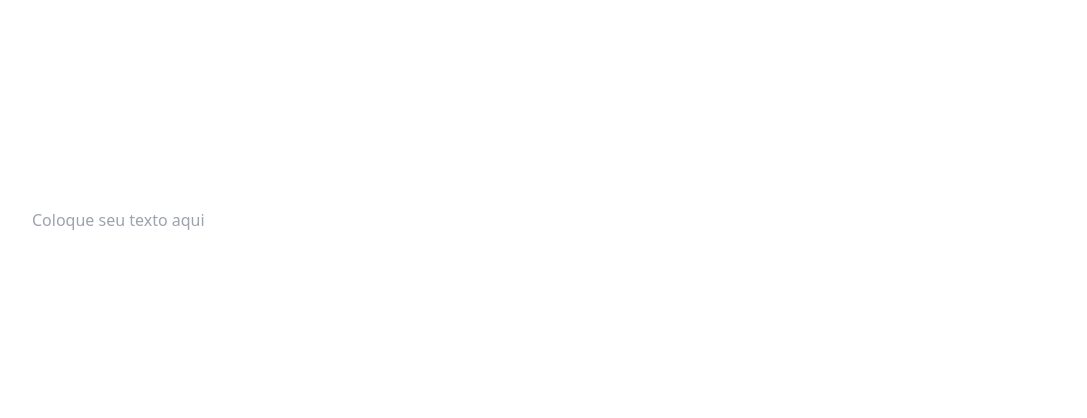
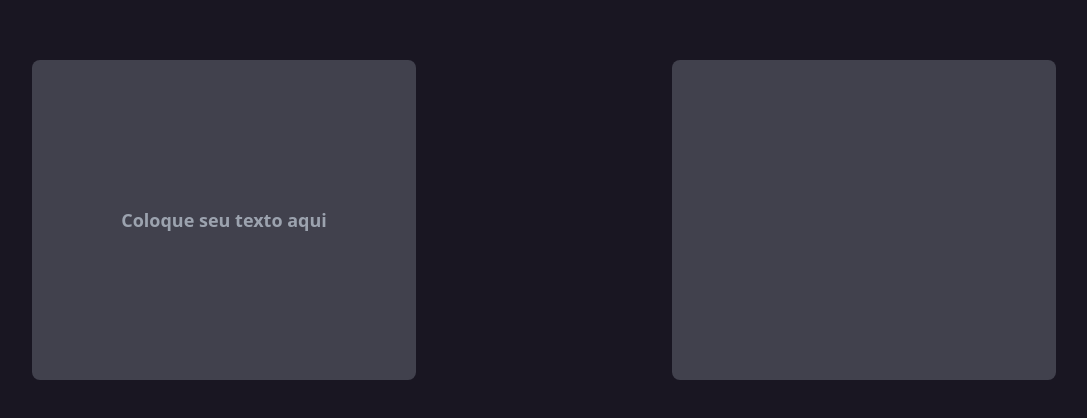
Before and after one commit to ClaudioBzrr/text-sep, a React (Vite) app in the folder web/: page / in a window 1280 px wide. Shown: the part 180-598 px from the top of the page, without its empty margins (96-1183 px from the left). Built offline with nearby package versions, Linux system fonts and the light colour scheme.

Commit message:
regexp added on function

```diff
--- a/web/src/pages/Home.tsx
+++ b/web/src/pages/Home.tsx
@@ -1,15 +1,58 @@
+import { useState } from "react"
 
 
 export function Home(){
+
+    const [separator,setSeparator] =  useState<string>(",")
+    const [text,setText] =  useState<string>("")
+    const [range,setRange] =  useState<number>(10)
+    const [result,setResult] =  useState<string>("")
+
+
+    function applySeparatorRules():string{
+        const applyRange =  new RegExp(`.{1,${range}}`,'g')
+        const parts:RegExpMatchArray| null = text.match(applyRange)
+        if(parts){
+            const result:string = parts.join(`${separator}`)
+
+            return result
+        }else{
+            throw new Error("Tamanho do texto menor que o intervalo especificado")
+        }
+    }
+
+    function handleInputChange(words:string){
+        if(words.length >0){
+
+            setText(words)
+            try{
+                setResult(applySeparatorRules())
+            }catch(err){
+                alert(err)
+            }
+        }else{
+            setResult("")
+        }
+    }
+
+
     return(
-        <div className="w-screen h-screen flex flex-row items-center justify-around">
+        <div className="w-screen h-screen flex flex-row items-center justify-around bg-[#191622]">
 
             <div>
-                <input type="text" placeholder="Coloque seu texto aqui" className="input input-bordered w-[30vw] h-[40vh]"/>
+                <input
+                    onChange={e => handleInputChange(e.currentTarget.value)}
+                    type="text"
+                    placeholder="Coloque seu texto aqui"
+                    className="text-center bg-[#41414D] rounded-lg w-[30vw] h-[40vh] font-semibold text-lg text-[#fff]"
+                />
+
             </div>
 
-            <div className="w-[30vw] h-[40vh]">
-
+            <div className="text-center bg-[#41414D] rounded-lg w-[30vw] h-[40vh]">
+                {
+                    result
+                }
             </div>
 
         </div>
```
